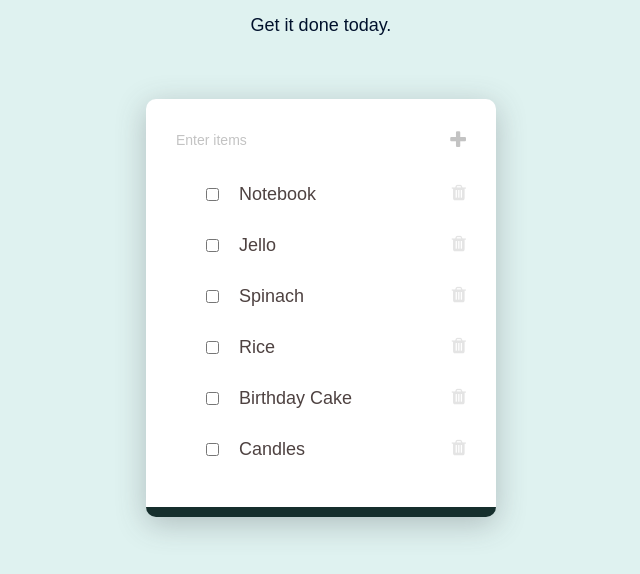
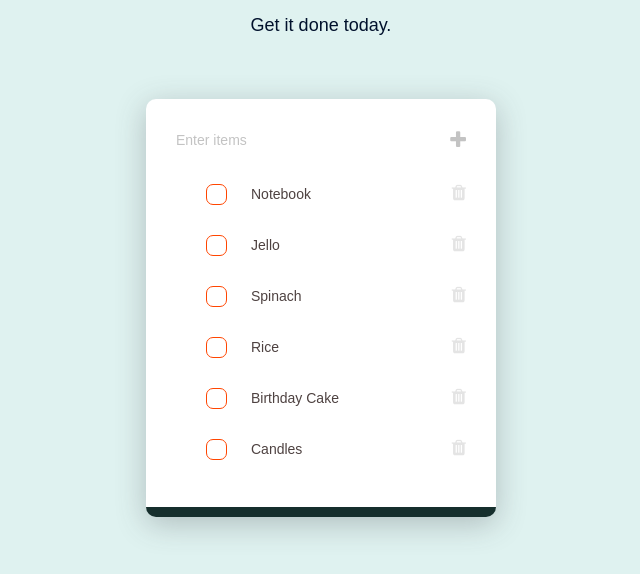
Before and after one commit to nnennakalu/shopping-list, a plain HTML site: page index.html in a window 1280 px wide. Shown: the part 142-716 px from the top of the page, without its empty margins (319-959 px from the left). Drawn offline with Linux system fonts and the light colour scheme; files that its build step writes are made by us from their sources.

Commit message:
created css folder

```diff
--- /dev/null
+++ b/css/checkbox-style.css
@@ -0,0 +1,94 @@
+/* Reset */
+html {
+  box-sizing: border-box;
+}
+
+* {
+  box-sizing: inherit;
+}
+
+*:before,
+*:after {
+  box-sizing: inherit;
+}
+
+/* Check for support */
+@supports (-webkit-appearance: none) or (-moz-appearance: none) {
+  input[type="checkbox"] {
+    --active: #ff4500;
+    --active-inner: #fff;
+    --focus: 2px rgba(255, 69, 0, 0.25);
+    --border: #ff4500;
+    --border-hover: #ff4500;
+    --background: #fff;
+    --disabled: #f6f8ff;
+    --disabled-inner: #e1e6f9;
+    -webkit-appearance: none;
+    -moz-appearance: none;
+    height: 21px;
+    width: 21px;
+    outline: none;
+    display: inline-block;
+    vertical-align: top;
+    position: relative;
+    margin: 0;
+    cursor: pointer;
+    border: 1px solid var(--bc, var(--border));
+    border-radius: 7px;
+    background: var(--b, var(--background));
+    -webkit-transition: background 0.3s, border-color 0.3s, box-shadow 0.2s;
+    transition: background 0.3s, border-color 0.3s, box-shadow 0.2s;
+  }
+  input[type="checkbox"]:after {
+    content: "";
+    display: block;
+    left: 0;
+    top: 0;
+    position: absolute;
+    opacity: var(--o, 0);
+    --o: 1;
+    width: 5px;
+    height: 9px;
+    border: 2px solid var(--active-inner);
+    border-top: 0;
+    border-left: 0;
+    left: 7px;
+    top: 4px;
+    -webkit-transform: rotate(var(--r, 20deg));
+    transform: rotate(var(--r, 20deg));
+    -webkit-transition: opacity var(--d-o, 0.2s),
+      -webkit-transform var(--d-t, 0.3s) var(--d-t-e, ease);
+    transition: opacity var(--d-o, 0.2s),
+      -webkit-transform var(--d-t, 0.3s) var(--d-t-e, ease);
+    transition: transform var(--d-t, 0.3s) var(--d-t-e, ease),
+      opacity var(--d-o, 0.2s);
+    transition: transform var(--d-t, 0.3s) var(--d-t-e, ease),
+      opacity var(--d-o, 0.2s),
+      -webkit-transform var(--d-t, 0.3s) var(--d-t-e, ease);
+  }
+  input[type="checkbox"]:checked {
+    --b: var(--active);
+    --bc: var(--active);
+    --r: 43deg;
+    --d-o: 0.3s;
+    --d-t: 0.6s;
+    --d-t-e: cubic-bezier(0.2, 0.85, 0.32, 1.2);
+  }
+  input[type="checkbox"]:hover:not(:checked):not(:disabled) {
+    --bc: var(--border-hover);
+  }
+  input[type="checkbox"]:focus {
+    box-shadow: 0 0 0 var(--focus);
+  }
+  input[type="checkbox"] + label {
+    font-size: 14px;
+    line-height: 21px;
+    display: inline-block;
+    vertical-align: top;
+    cursor: pointer;
+    margin-left: 4px;
+  }
+  label {
+    color: #4e4241;
+  }
+}
--- a/index.html
+++ b/index.html
@@ -4,8 +4,8 @@
 <head>
 	<title>Javascript + DOM</title>
 	<link rel="stylesheet" href="https://cdnjs.cloudflare.com/ajax/libs/font-awesome/4.7.0/css/font-awesome.min.css" />
-	<link rel="stylesheet" type="text/css" href="style.css" />
-	<link rel="stylesheet" type="text/css" href="done-feature/style.css" />
+	<link rel="stylesheet" type="text/css" href="css/style.css" />
+	<link rel="stylesheet" type="text/css" href="css/checkbox-style.css" />
 </head>
 
 <body>
```
Also changed, not shown: css/style.css (renamed from style.css), 1 other file.
